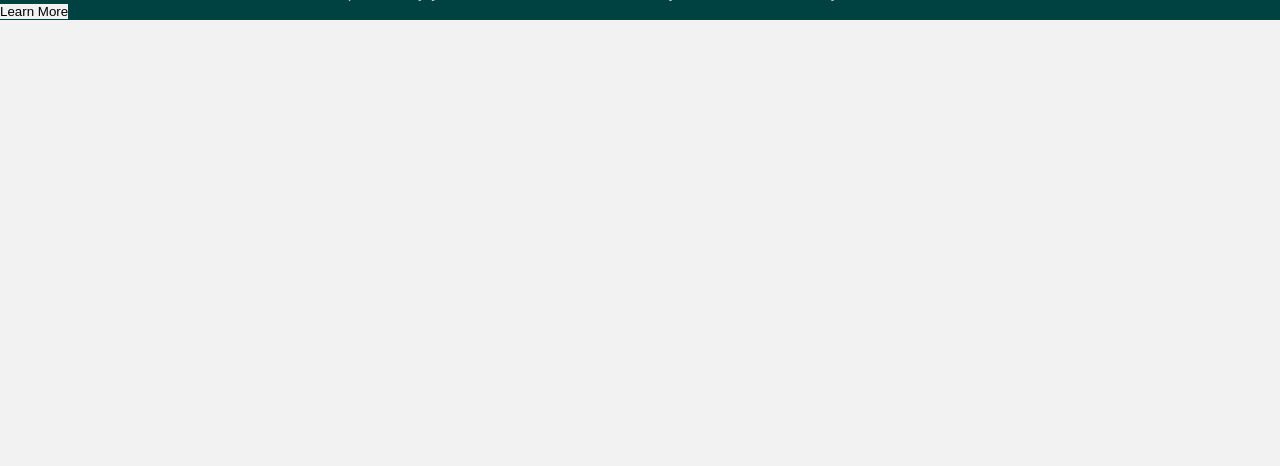
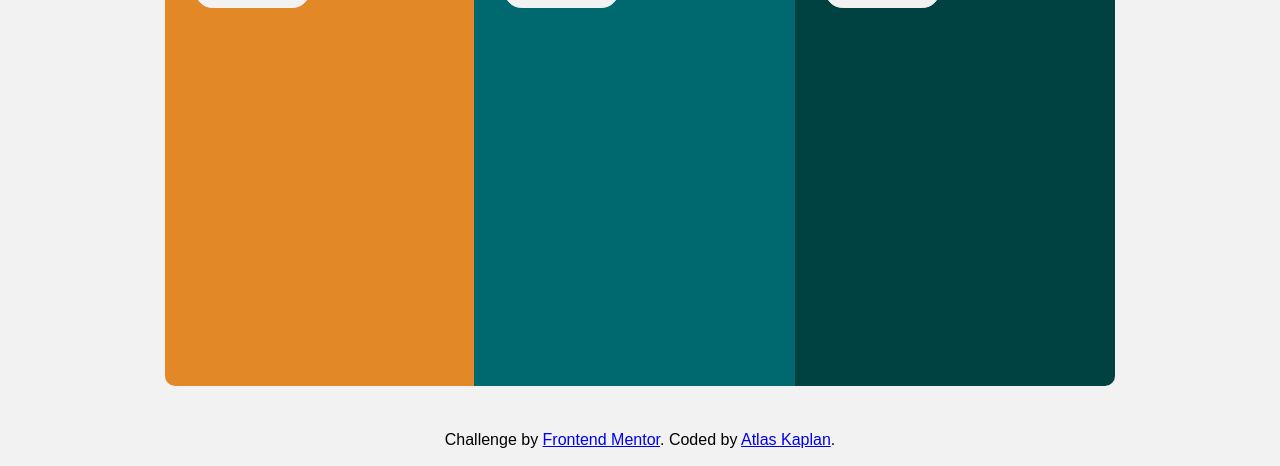
Before and after one commit to AtlasKaplan/3-Card-Colum-Atlas-Kaplan, a plain HTML site: page index.html in a window 1280 px wide. Shown: the part 334-800 px from the top of the page. Drawn offline with Linux system fonts and the light colour scheme.

Commit message:
updating CSS

```diff
--- a/index.html
+++ b/index.html
@@ -46,14 +46,14 @@
 
   </main>
 
-  <!-- <footer>
+  <footer>
 
     <div class="attribution">
       Challenge by <a href="https://www.frontendmentor.io?ref=challenge" target="_blank">Frontend Mentor</a>.
-      Coded by <a href="#">Your Name Here</a>.
+      Coded by <a href="#">Atlas Kaplan</a>.
     </div>
 
-  </footer> -->
+  </footer>
 
 </body>
 
--- a/style.css
+++ b/style.css
@@ -18,26 +18,89 @@ h1 {
 
 p {
     color: hsla(0, 0%, 100%, 0.75);
+    font-size: 0.9rem;
+    line-height: 1.25rem;
 
 }
 button {
     background-color: hsl(0, 0%, 95%);
-    border: none;
+    border: solid 1.5px;
+    border-color: hsl(0, 0%, 95%);
+    cursor: pointer;
+    border-radius: 25px;
+    width: 115px;
+    height: 35px;
 }
 
+button:hover {
+    background-color: inherit;
+    color: hsl(0, 0%, 95%);
+    border-color: hsl(0, 0%, 95%);
+
+}
 
 .container {
-    background-color: black;
+
+    min-height: 80vh;
+    width: 325px;
+    min-width: 325px;
+    margin: 25px auto;
+    padding: 20px 25px;
+
 }
 
 .column1 {
     background-color: hsl(31, 77%, 52%);
+    height: 325px;
+    padding: 25px 30px;
+    border-radius: 10px 10px 0 0;
 }
 
 .column2 {
     background-color: hsl(184, 100%, 22%);
+    height: 325px;
+    padding: 25px 30px;
 }
 
 .column3 {
     background-color: hsl(179, 100%, 13%);
+    height: 325px;
+    padding: 25px 30px;
+    border-radius: 0 0 10px 10px;
 }
+
+
+.attribution {
+    text-align: center;
+}
+
+
+@media (min-width:1000px) {
+
+    .container {
+        display: flex;
+        flex-direction: row;
+        min-width: 1000px;
+        margin-top: 100px;
+    }
+
+    .column1 {
+        height: 600px;
+        min-width: 300px;
+        padding: 25px 30px;
+        border-radius: 10px 0 0 10px;
+    }
+
+    .column2 {
+        height: 600px;
+        min-width: 300px;
+        padding: 25px 30px;
+    }
+
+    .column3 {
+        height: 600px;
+        min-width: 300px;
+        padding: 25px 30px;
+        border-radius: 0  10px 10px 0 ;
+    }
+}
```
